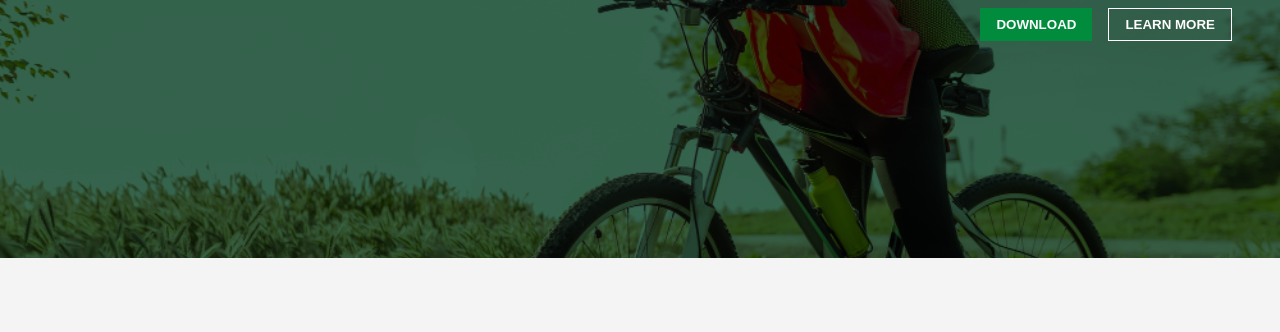
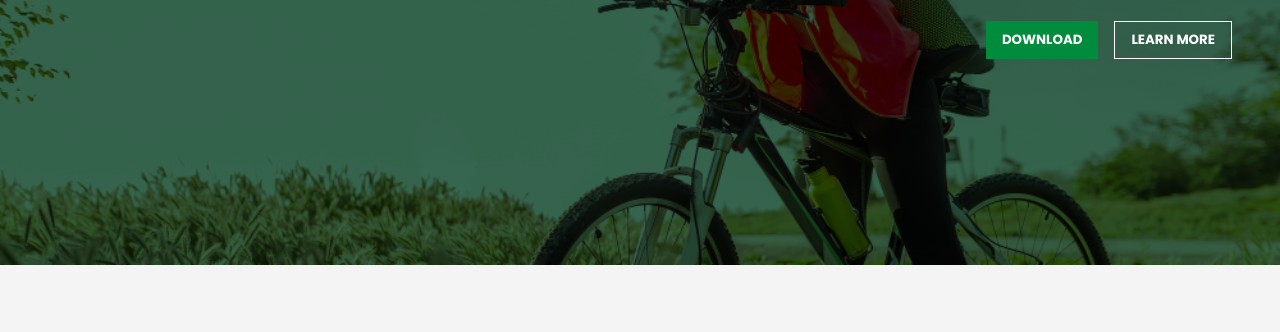
Before and after one commit to khaleelibee/pluto-landing-page, a plain HTML site: page index.html in a window 1280 px wide. Shown: the part 320-652 px from the top of the page. Drawn offline with Linux system fonts and the light colour scheme.

Commit message:
Added a favicon

```diff
--- a/index.html
+++ b/index.html
@@ -4,10 +4,11 @@
     <meta charset="UTF-8">
     <meta name="viewport" content="width=device-width, initial-scale=1.0">
     <link rel="stylesheet" href="style.css">
+    <link rel="icon" type="image/x-icon" href="/assets/icons8-70_-100.ico">
     <title>Pluto</title>
     <style>
-@import url('https://fonts.googleapis.com/css2?family=Poppins:ital,wght@0,100;0,200;0,300;0,400;0,500;0,600;0,700;0,800;0,900;1,100;1,200;1,300;1,400;1,500;1,600;1,700;1,800;1,900&display=swap');
-</style>
+        @import url('https://fonts.googleapis.com/css2?family=Poppins:ital,wght@0,100;0,200;0,300;0,400;0,500;0,600;0,700;0,800;0,900;1,100;1,200;1,300;1,400;1,500;1,600;1,700;1,800;1,900&display=swap');
+    </style>
 </head>
 <body>
     <div class="container">
--- a/style.css
+++ b/style.css
@@ -1,6 +1,6 @@
 
 *{
-    font-family:Arial, Helvetica, sans-serif;
+    font-family: "Poppins",sans-serif;
     box-sizing: border-box;
 }
 body{
```
